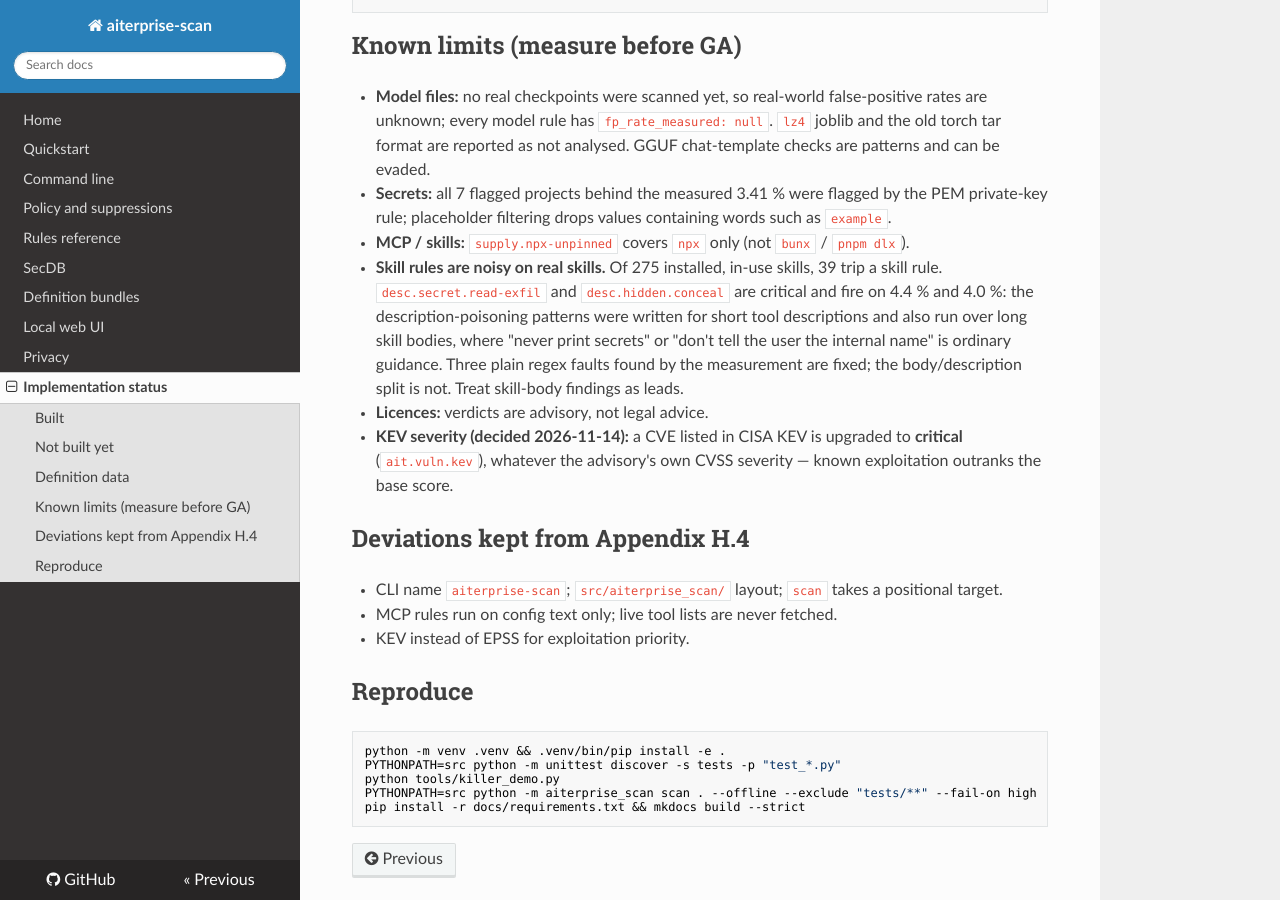
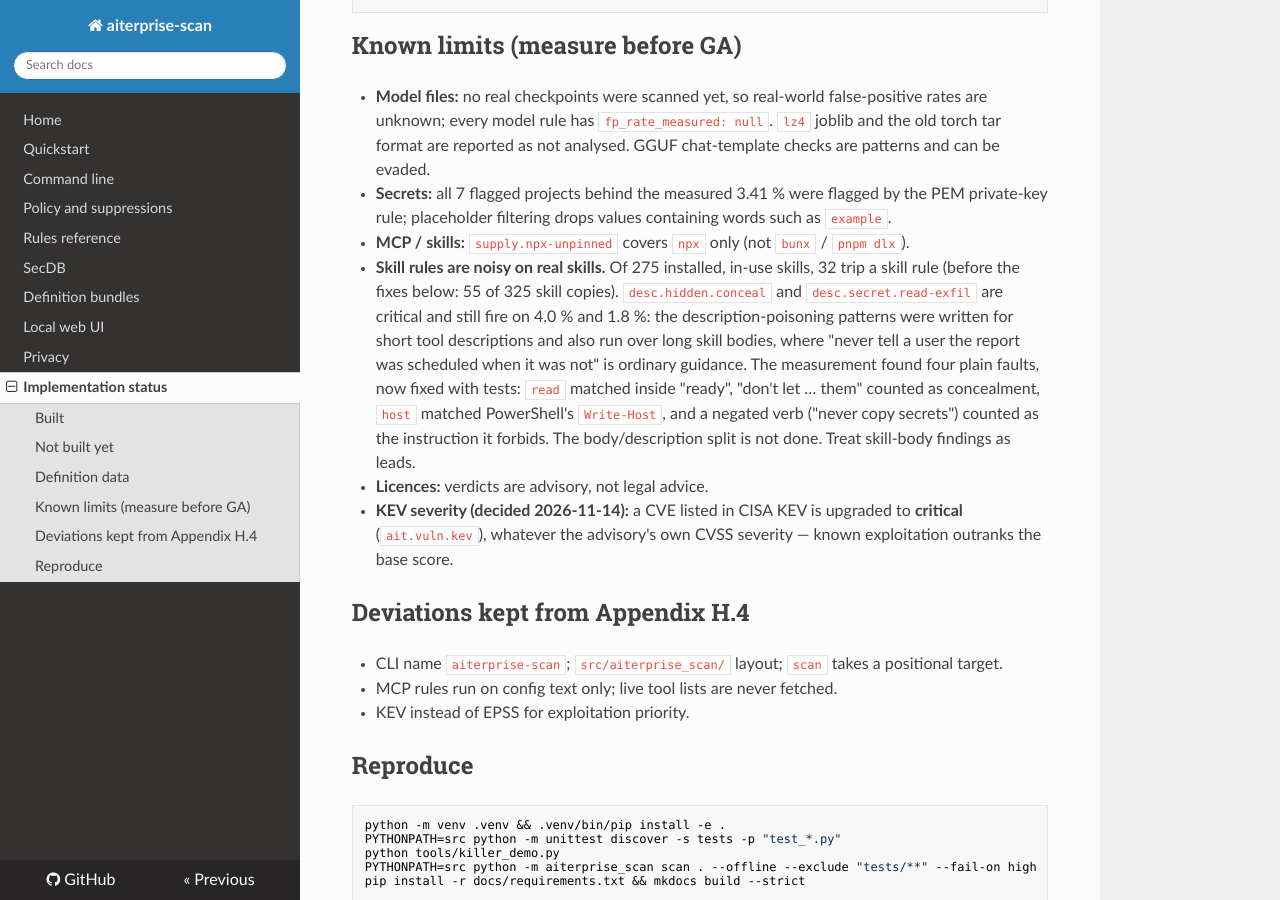
Before and after one commit to jtopaz1/aiterprise-aibom, an MkDocs documentation site: the page built from docs/STATUS.md, in a window 1280 px wide and 900 px high, scrolled down 2764 px. Built offline with MkDocs 1.6.1, drawn with Linux system fonts in a browser that asks for light colours; nearby versions of some CDN libraries.

Commit message:
secret.read-exfil skips a negated verb; skill rules measured again (11.64 %)
"never copy secrets" and "do not print API keys" forbid the act; they are not an
instruction to do it. Fixed-width lookbehinds keep the rule one expression. A negation
that does not negate the verb ("do not hesitate to read .env") still matches.

Co-Authored-By: Claude Fable 5.2 <noreply@anthropic.com>

```diff
--- a/docs/STATUS.md
+++ b/docs/STATUS.md
@@ -89,12 +89,15 @@ python tools/gen_rules_doc.py
 - **Secrets:** all 7 flagged projects behind the measured 3.41 % were flagged by the PEM
   private-key rule; placeholder filtering drops values containing words such as `example`.
 - **MCP / skills:** `supply.npx-unpinned` covers `npx` only (not `bunx` / `pnpm dlx`).
-- **Skill rules are noisy on real skills.** Of 275 installed, in-use skills, 39 trip a skill rule.
-  `desc.secret.read-exfil` and `desc.hidden.conceal` are critical and fire on 4.4 % and 4.0 %: the
-  description-poisoning patterns were written for short tool descriptions and also run over long
-  skill bodies, where "never print secrets" or "don't tell the user the internal name" is ordinary
-  guidance. Three plain regex faults found by the measurement are fixed; the body/description split
-  is not. Treat skill-body findings as leads.
+- **Skill rules are noisy on real skills.** Of 275 installed, in-use skills, 32 trip a skill rule
+  (before the fixes below: 55 of 325 skill copies). `desc.hidden.conceal` and
+  `desc.secret.read-exfil` are critical and still fire on 4.0 % and 1.8 %: the description-poisoning
+  patterns were written for short tool descriptions and also run over long skill bodies, where
+  "never tell a user the report was scheduled when it was not" is ordinary guidance. The measurement
+  found four plain faults, now fixed with tests: `read` matched inside "ready", "don't let … them"
+  counted as concealment, `host` matched PowerShell's `Write-Host`, and a negated verb ("never copy
+  secrets") counted as the instruction it forbids. The body/description split is not done. Treat
+  skill-body findings as leads.
 - **Licences:** verdicts are advisory, not legal advice.
 - **KEV severity (decided 2026-11-14):** a CVE listed in CISA KEV is upgraded to **critical**
   (`ait.vuln.kev`), whatever the advisory's own CVSS severity — known exploitation outranks the
```
Also changed, not shown: other parts of docs/STATUS.md (+1 -1 lines), 3 other files.
